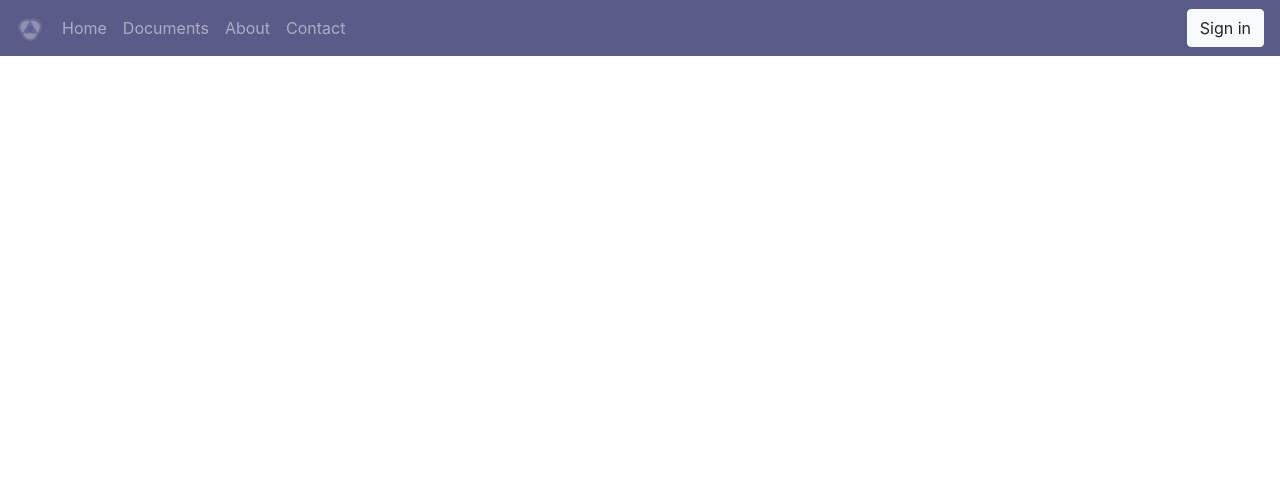
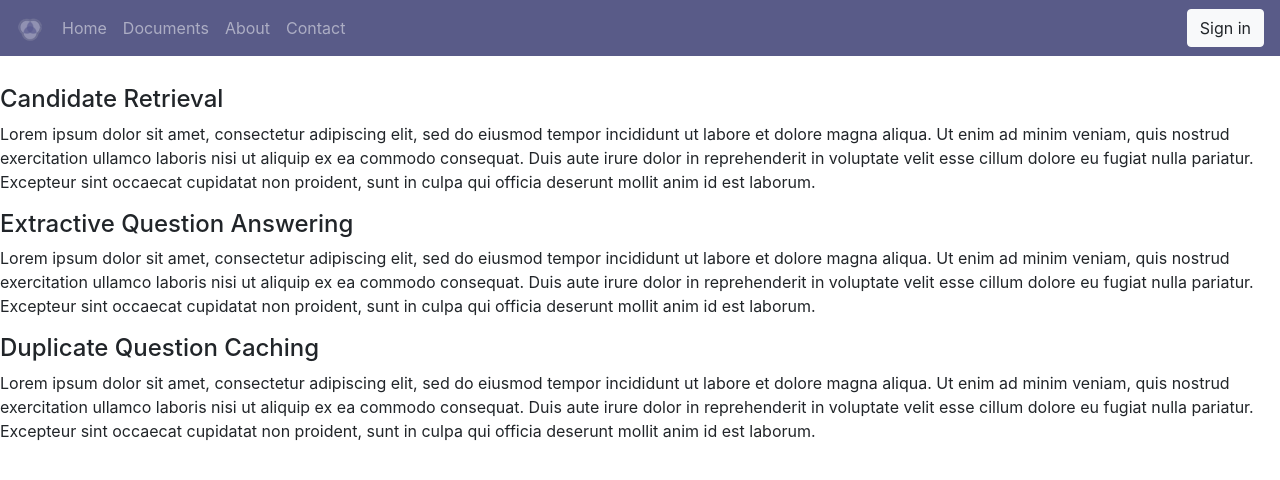
Before and after one commit to CornellDataScience/iFAQ, a Flask app: page /about in a window 1280 px wide. Shown: the top 480 px of the page. Run offline with Flask 2, Linux system fonts and the light colour scheme; parts of the project's set-up code (start-up, migrations or seed data) failed here and were passed over; some libraries are stand-ins or nearby versions.

Commit message:
About page placeholder

```diff
--- a/app/templates/about.html
+++ b/app/templates/about.html
@@ -1 +1,26 @@
 {% extends 'base.html' %}
+
+{% block question %}
+
+    <h4><br> Candidate Retrieval </h4>
+    <p>Lorem ipsum dolor sit amet, consectetur adipiscing elit, sed do eiusmod tempor incididunt ut labore et dolore
+        magna aliqua. Ut enim ad minim veniam, quis nostrud exercitation ullamco laboris nisi ut aliquip ex ea commodo
+        consequat. Duis aute irure dolor in reprehenderit in voluptate velit esse cillum dolore eu fugiat nulla
+        pariatur. Excepteur sint occaecat cupidatat non proident, sunt in culpa qui officia deserunt mollit anim id
+        est laborum.</p>
+
+    <h4> Extractive Question Answering </h4>
+    <p>Lorem ipsum dolor sit amet, consectetur adipiscing elit, sed do eiusmod tempor incididunt ut labore et dolore
+    magna aliqua. Ut enim ad minim veniam, quis nostrud exercitation ullamco laboris nisi ut aliquip ex ea commodo
+    consequat. Duis aute irure dolor in reprehenderit in voluptate velit esse cillum dolore eu fugiat nulla
+    pariatur. Excepteur sint occaecat cupidatat non proident, sunt in culpa qui officia deserunt mollit anim id
+    est laborum.</p>
+
+    <h4> Duplicate Question Caching </h4>
+    <p>Lorem ipsum dolor sit amet, consectetur adipiscing elit, sed do eiusmod tempor incididunt ut labore et dolore
+    magna aliqua. Ut enim ad minim veniam, quis nostrud exercitation ullamco laboris nisi ut aliquip ex ea commodo
+    consequat. Duis aute irure dolor in reprehenderit in voluptate velit esse cillum dolore eu fugiat nulla
+    pariatur. Excepteur sint occaecat cupidatat non proident, sunt in culpa qui officia deserunt mollit anim id
+    est laborum.</p>
+
+{% endblock %}
```
